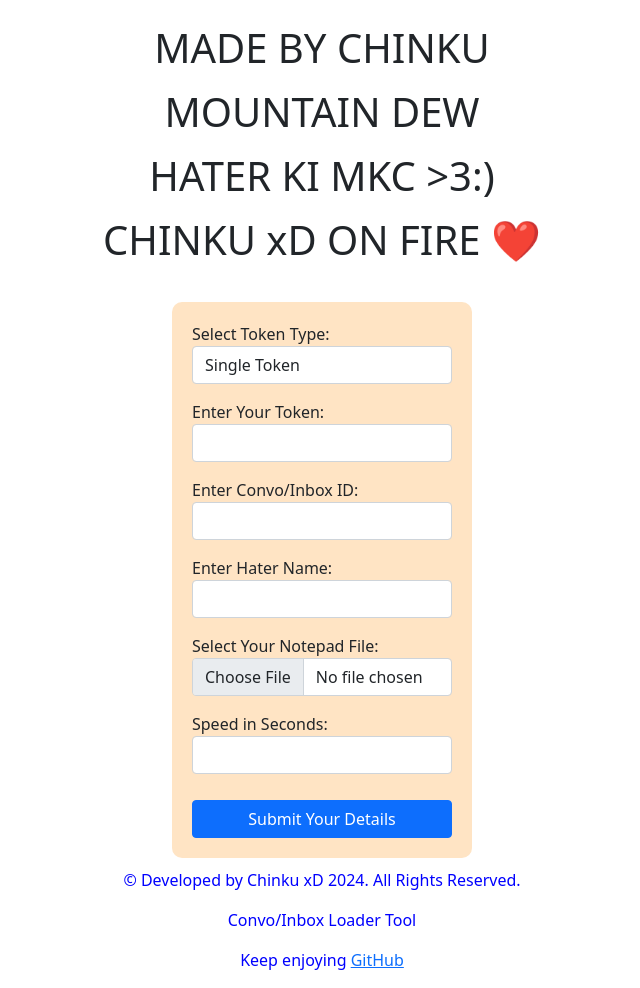
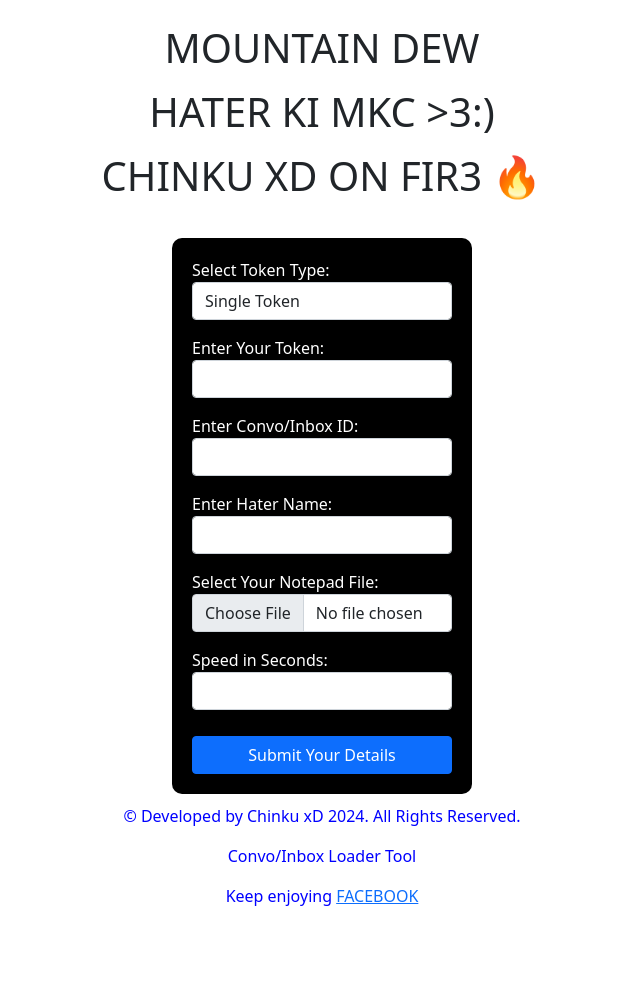
Before and after one commit to Chinkuxd/myproject, a Django app: page / in a window 1280 px wide. Shown: the whole page, without its empty margins (318-958 px from the left). After the commit the page ends 906 px from the top, so only its background shows below. Run offline with Django 5.2, Linux system fonts and the light colour scheme.

Commit message:
Update index.html

```diff
--- a/myapp/templates/myapp/index.html
+++ b/myapp/templates/myapp/index.html
@@ -3,7 +3,7 @@
 <head>
   <meta charset="utf-8">
   <meta name="viewport" content="width=device-width, initial-scale=1.0">
-  <title>Chinku InSiDe❤️</title>
+  <title>Chinku xD Here❤️</title>
   <link href="https://cdn.jsdelivr.net/npm/bootstrap@5.0.2/dist/css/bootstrap.min.css" rel="stylesheet">
   <style>
     body{
@@ -11,7 +11,8 @@
     }
     .container{
       max-width: 300px;
-      background-color: bisque;
+      background-color: black;
+      color: white;
       border-radius: 10px;
       padding: 20px;
       box-shadow: 0 0 10px rgba(red, green, blue, alpha);
@@ -35,10 +36,9 @@
 </head>
 <body>
   <header class="header mt-4">
-    <h1 class="mb-3">MADE BY CHINKU</h1>
     <h1 class="mb-3">MOUNTAIN DEW</h1>
     <h1 class="mb-3">HATER KI MKC  >3:)</h1>
-    <h1 class="mt-3">CHINKU xD ON FIRE ❤️</h1>
+    <h1 class="mt-3">CHINKU XD ON FIR3 🔥 </h1>
   </header>
 
   <div class="container">
@@ -81,7 +81,7 @@
   <footer class="footer">
     <p>&copy; Developed by Chinku xD 2024. All Rights Reserved.</p>
     <p>Convo/Inbox Loader Tool</p>
-    <p>Keep enjoying <a href="https://github.com/zeeshanqureshi0">GitHub</a></p>
+    <p>Keep enjoying <a href="https://m.facebook.com/KOJ9XD">FACEBOOK</a></p>
   </footer>
 
   <script>
```
